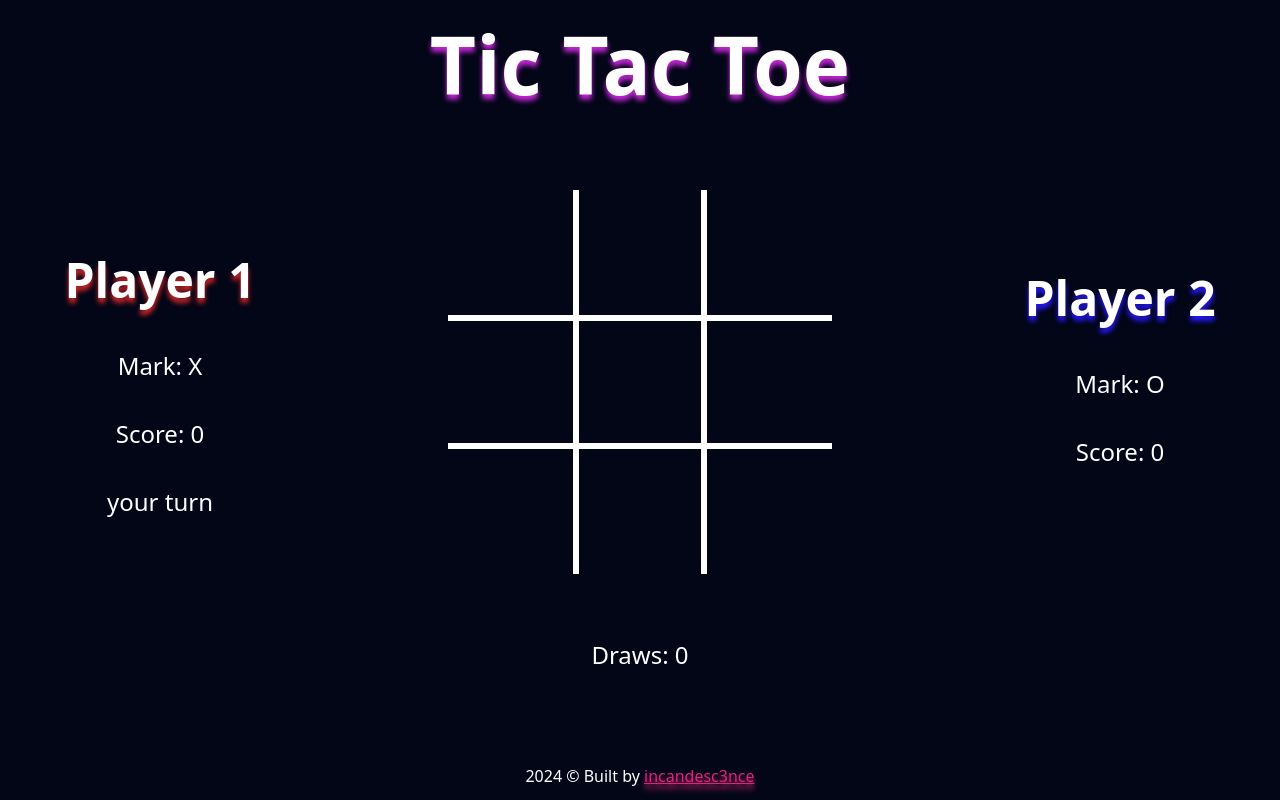
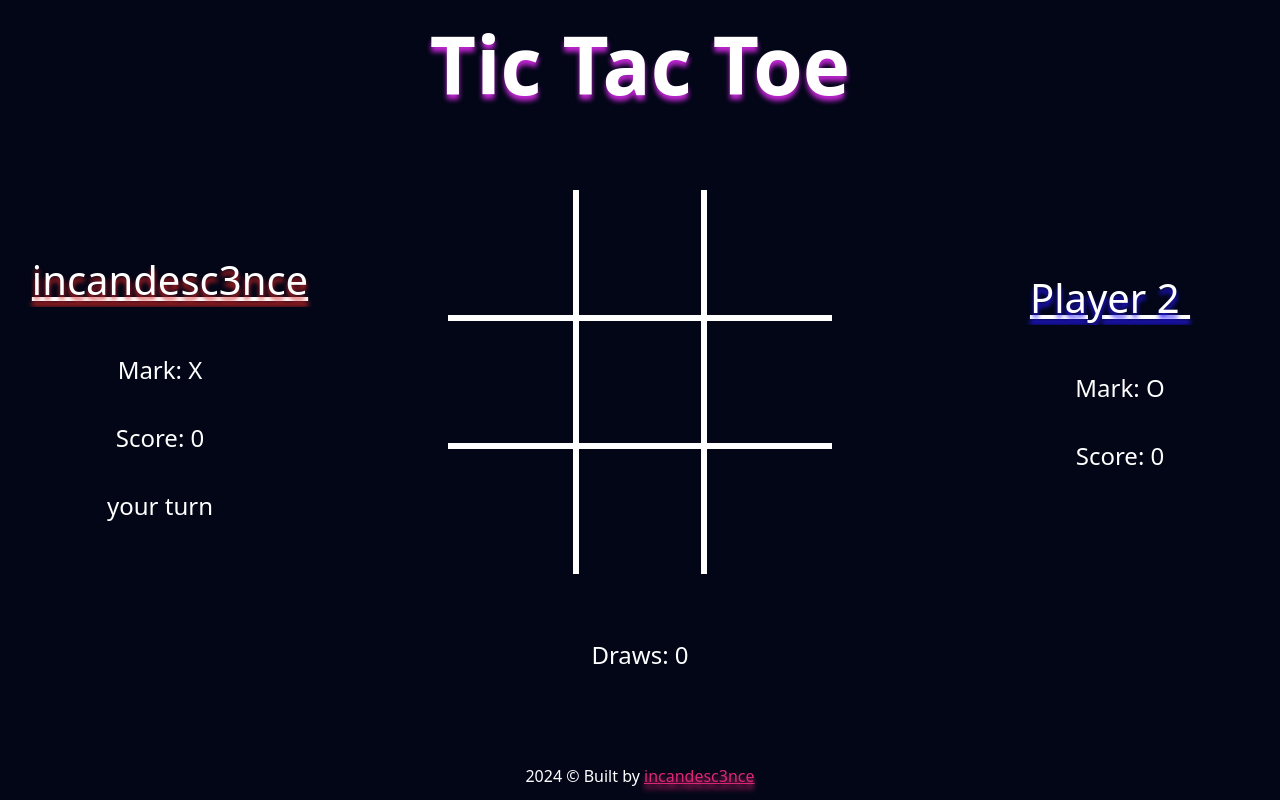
Before and after one commit to incandesc3nce/Tic-Tac-Toe, a plain HTML site: page index.html in a window 1280 px wide. Drawn offline with Linux system fonts and the light colour scheme; a web font is replaced by a local one.

Commit message:
Implement name change feature

```diff
--- a/index.html
+++ b/index.html
@@ -12,7 +12,7 @@
     </header>
     <aside>
         <section class="player player1">
-            <h2>Player 1</h2>
+            <input type="text" id="player1-name" value="incandesc3nce">
             <p>Mark: <span id="player1-mark">X</span></p>
             <p>Score: <span id="player1-score">0</span></p>
             <p class="message"></p>
@@ -51,7 +51,7 @@
     </main>
     <aside>
         <section class="player player2">
-            <h2>Player 2</h2>
+            <input type="text" id="player2-name" value="Player 2 ">
             <p>Mark: <span id="player2-mark">O</span></p>
             <p>Score: <span id="player2-score">0</span></p>
             <p class="message"></p>
--- a/main.js
+++ b/main.js
@@ -68,7 +68,7 @@ function Player(name) {
 }
 
 const GameHandler = (function() {
-    const player1 = Player('Player 1');
+    const player1 = Player('incandesc3nce');
     player1.setMark('x');
     const player2 = Player('Player 2');
     player2.setMark('o');
@@ -161,7 +161,7 @@ const GameHandler = (function() {
             gameIsFinished = true;
 
             if (message === '') {
-                message = "it's a tie!";
+                message = "it's a draw!";
             } else {
                 message = `${activePlayer.getName()} wins!`;
             }
@@ -215,7 +215,7 @@ const ScreenController = (function() {
     };
 
     const setMessage = (message) => {
-        if (message === "it's a tie!") {
+        if (message === "it's a draw!" || message.includes('wins!')) {
             document.querySelector('.player1 .message').textContent = '';
             document.querySelector('.player2 .message').textContent = '';
             document.querySelector('.draws .message').textContent = message;
@@ -266,6 +266,9 @@ const ScreenController = (function() {
 
     const restart = () => {
         GameHandler.switchMarks();
+        document.querySelector('#player1-mark').textContent = GameHandler.getPlayer1().getMark().toUpperCase();
+        document.querySelector('#player2-mark').textContent = GameHandler.getPlayer2().getMark().toUpperCase();
+
         GameHandler.reset();
         updateScreen();
         ScreenController.setMessage('your turn');
@@ -273,6 +276,15 @@ const ScreenController = (function() {
         hideRestartButton();
     };
 
+    const inputNameHandler = (event) => {
+        const playerName = event.target.value;
+        const player = event.target.id === 'player1-name' ? GameHandler.getPlayer1() : GameHandler.getPlayer2();
+        player.setName(playerName);
+    };
+
+    document.querySelector('#player1-name').addEventListener('keyup', inputNameHandler);
+    document.querySelector('#player2-name').addEventListener('keyup', inputNameHandler);
+
     document.querySelector('.restart').addEventListener('click', restart);
 
     return {disableButtons, setMessage, updateScores, showRestartButton};
--- a/style.css
+++ b/style.css
@@ -90,13 +90,24 @@ aside {
     align-items: center;
     text-align: center;
 }
-aside h2 {
-    font-size: min(3rem, 5vw);
+aside input {
+    font-size: min(2.5rem, 4vw);
+    background-color: #ffffff00;
+    color: white;
+    border: 0;
+    text-decoration: underline;
+    outline: none;
+
+    width: 100%;
+    height: 5rem;
+    text-align: center;
 }
-aside:nth-child(2) h2 {
+aside:nth-child(2) input {
+    padding: 0 0 0 0.5em;
     text-shadow: #d32626 0 5px 5px;
 }
-aside:nth-child(4) h2 {
+aside:nth-child(4) input {
+    padding: 0 0.5em 0 0;
     text-shadow: #2718ff 0 5px 5px;
 }
 
```
